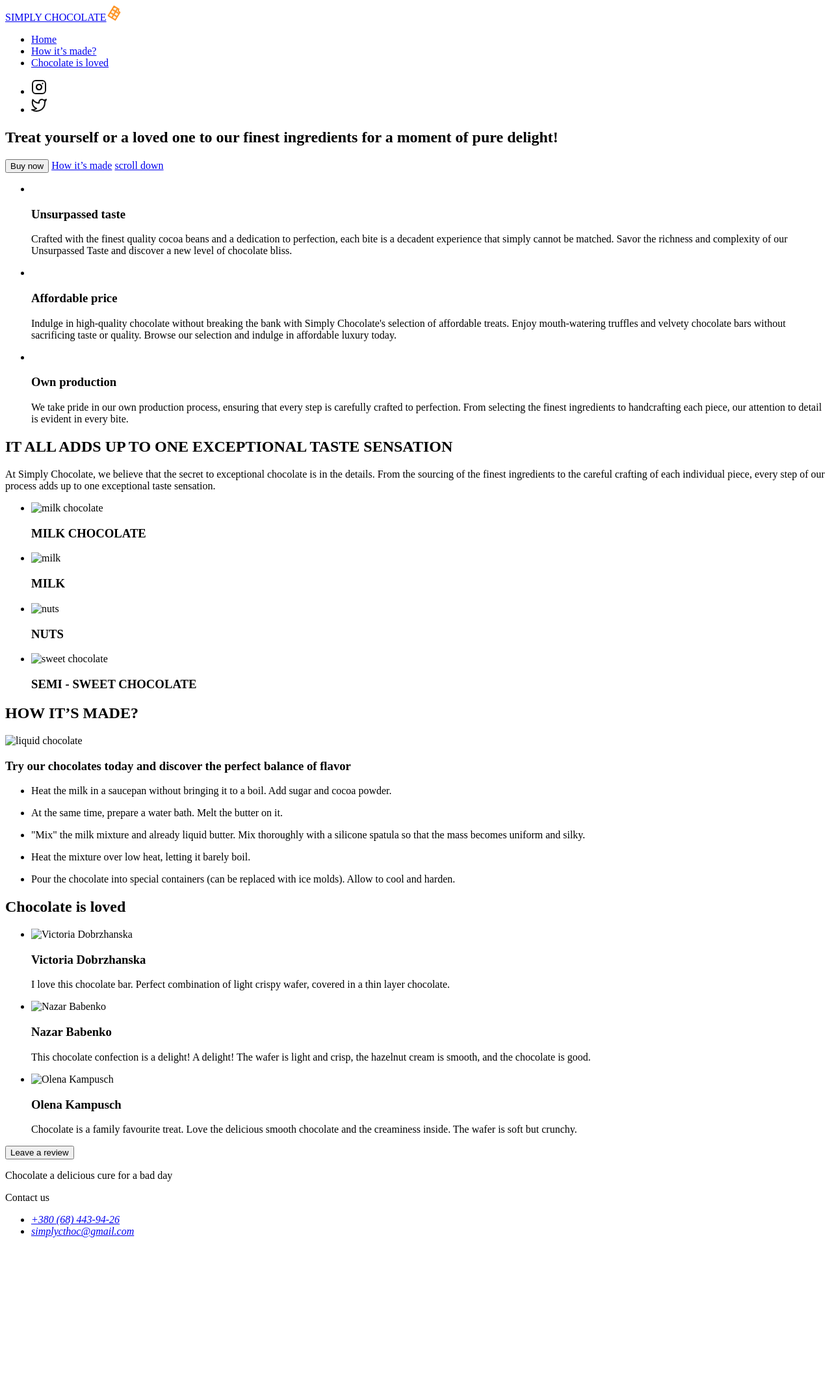
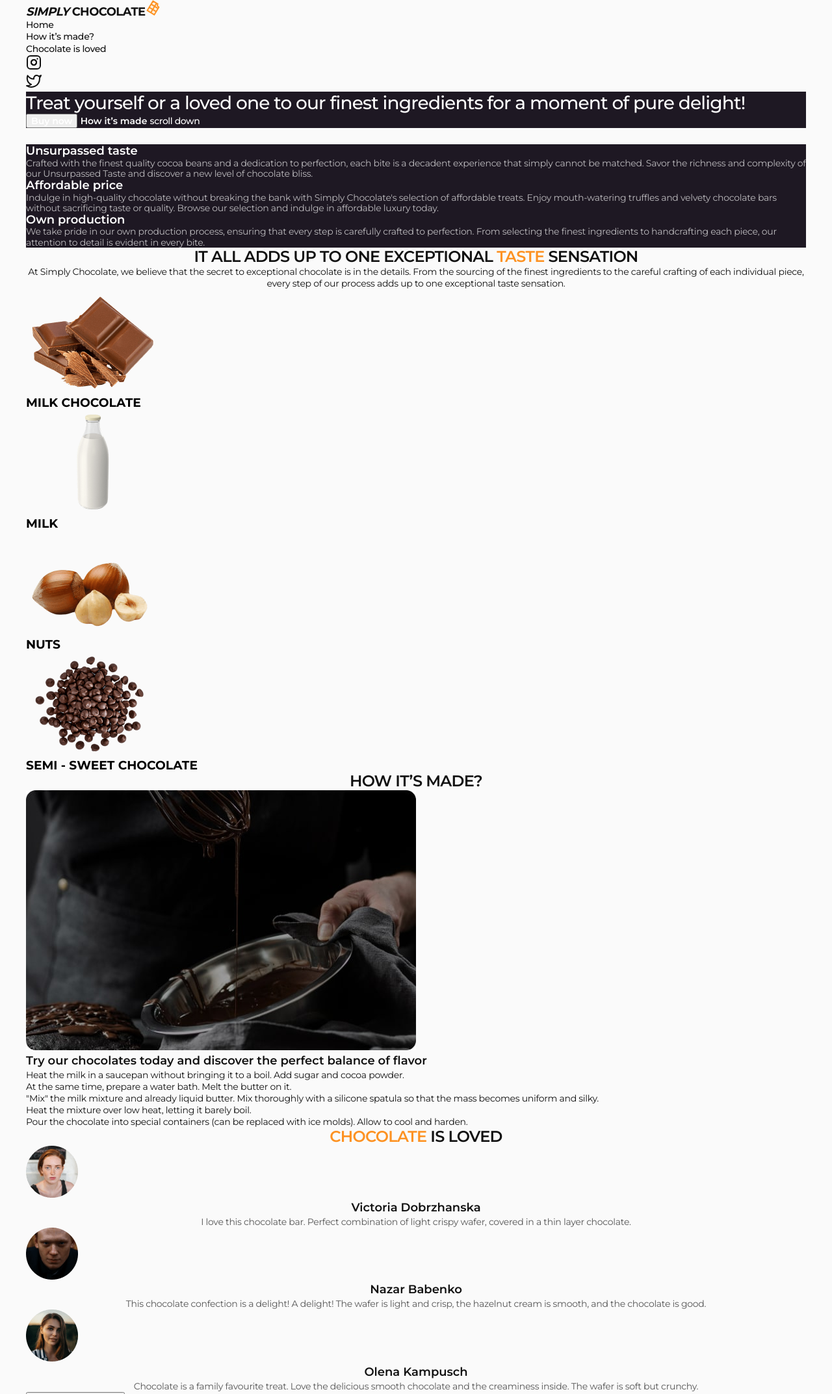
Before and after one commit to oxonomy14/fs-113-goit-markup-cw-01, a plain HTML site: page index.html in a window 1280 px wide. Shown: the top 2145 px of the page at 65% size. Before the commit the page ends 1920 px from the top, so only its background shows below. Drawn offline with nearby package versions, Linux system fonts and the light colour scheme.

Commit message:
finished css module-2

```diff
--- a/css/style.css
+++ b/css/style.css
@@ -0,0 +1,269 @@
+body {
+  font-family: "Montserrat", sans-serif;
+  width: 1200px;
+  margin: 0 auto;
+  background-color: #fafafa;
+}
+
+ul,
+p,
+h1,
+h2,
+h3 {
+  margin: 0;
+  padding: 0;
+}
+
+ul {
+  list-style: none;
+}
+
+a {
+  text-decoration: none;
+}
+
+address {
+  font-style: normal;
+}
+
+button {
+  font-family: inherit;
+}
+
+.section-title {
+  font-weight: 600;
+  font-size: 24px;
+  line-height: 1.16667;
+  letter-spacing: -0.03em;
+  text-transform: uppercase;
+  text-align: center;
+  color: #111;
+}
+
+.section-title span {
+  color: #fd9222;
+}
+
+/* ------------------- HEADER ----------- */
+
+.header-logo {
+  font-weight: 700;
+  font-size: 18px;
+  line-height: 1.11;
+  letter-spacing: -0.03em;
+  color: #111;
+}
+
+.header-logo span {
+  font-style: italic;
+}
+
+.header-menu-link {
+  font-weight: 500;
+  font-size: 14px;
+  line-height: 1.14286;
+  letter-spacing: -0.02em;
+  color: #111;
+}
+
+.header-menu-link:hover,
+.header-menu-link:focus {
+  color: #fd9222;
+}
+
+/* ---------------------- HERO ---------- */
+
+.hero {
+  background-color: #1e1823;
+  margin-bottom: 25px;
+}
+.hero-title {
+  font-weight: 500;
+  font-size: 28px;
+  line-height: 1.21429;
+  letter-spacing: -0.03em;
+  color: #fff;
+}
+.hero-btn {
+  font-family: inherit;
+  font-weight: 600;
+  font-size: 14px;
+  color: #fff;
+}
+.hero-ancor-link {
+  font-weight: 600;
+  font-size: 14px;
+  color: #fff;
+}
+
+.hero-scroll-link {
+  font-weight: 500;
+  font-size: 14px;
+  line-height: 1.28571;
+  letter-spacing: -0.03em;
+  color: #fff;
+}
+
+/* --------------------- FEATURES ---------------- */
+
+.features {
+  background-color: #1e1823;
+}
+
+.visually-hidden {
+  position: absolute;
+  width: 1px;
+  height: 1px;
+  margin: -1px;
+  border: 0;
+  padding: 0;
+  white-space: nowrap;
+  clip-path: inset(100%);
+  clip: rect(0 0 0 0);
+  overflow: hidden;
+}
+
+.features-list {
+}
+.features-item {
+}
+
+.features-subtitle {
+  font-weight: 600;
+  font-size: 18px;
+  color: #fff;
+}
+
+.features-item-text {
+  font-size: 14px;
+  letter-spacing: -0.02em;
+  color: rgba(255, 255, 255, 0.7);
+}
+
+/* --------------- TASTE ----------------------- */
+
+.section-taste {
+}
+
+.taste-text {
+  font-size: 14px;
+  line-height: 1.28571;
+  letter-spacing: -0.02em;
+  text-align: center;
+  color: #111;
+}
+
+.taste-list {
+}
+.taste-item {
+}
+.taste-item-img {
+}
+.taste-subtitle {
+}
+
+/* -------------- HOW IT’S MADE ------------------- */
+
+.section-made {
+}
+
+.made {
+}
+
+.made-image {
+}
+.made-subtitle {
+  font-weight: 600;
+  font-size: 18px;
+  line-height: 1.33333;
+  color: #111;
+}
+.made-list {
+}
+.made-item {
+}
+.made-text {
+  font-size: 14px;
+  line-height: 1.28571;
+  letter-spacing: -0.02em;
+  color: #111;
+}
+
+/* ---------------------------------------- */
+
+.reviews {
+}
+
+.reviews-list {
+}
+.reviews-item {
+}
+.reviews-image {
+}
+.reviews-subtitle {
+  font-weight: 600;
+  font-size: 18px;
+  line-height: 1.33333;
+  text-align: center;
+  color: #111;
+}
+.reviews-text {
+  font-size: 14px;
+  line-height: 1.28571;
+  letter-spacing: -0.02em;
+  text-align: center;
+  color: rgba(17, 17, 17, 0.7);
+}
+.reviews-btn {
+  font-weight: 600;
+  font-size: 18px;
+  color: #111;
+}
+
+/* ---------------------------------------------------- */
+
+.footer {
+  background-color: #1e1823;
+}
+.footer-title {
+  font-weight: 500;
+  font-size: 28px;
+  line-height: 1.21429;
+  letter-spacing: -0.02em;
+  color: #fd9222;
+}
+
+.footer-title span {
+  color: #fff;
+}
+
+.footer-subtitle {
+  font-weight: 500;
+  font-size: 14px;
+  line-height: 1.28571;
+  text-align: center;
+  color: #fff;
+}
+.footer-address {
+}
+.footer-address-list {
+}
+.footer-address-item {
+}
+
+.footer-address-item-link {
+  font-size: 14px;
+  line-height: 1.28571;
+  letter-spacing: -0.02em;
+  text-align: center;
+  color: #fff;
+}
+
+.footer-navigation {
+}
+.footer-menu-list {
+}
+.footer-menu-item {
+}
+.footer-menu-link {
+}
--- a/index.html
+++ b/index.html
@@ -3,62 +3,86 @@
   <head>
     <meta charset="UTF-8" />
     <meta name="viewport" content="width=device-width, initial-scale=1.0" />
+    <link rel="preconnect" href="https://fonts.googleapis.com" />
+    <link rel="preconnect" href="https://fonts.gstatic.com" crossorigin />
+    <link
+      href="https://fonts.googleapis.com/css2?family=Montserrat:wght@300;400;500;600;700&display=swap"
+      rel="stylesheet"
+    />
+
     <title>SIMPLY CHOCOLATE</title>
+    <link
+      rel="stylesheet"
+      href="https://cdn.jsdelivr.net/npm/modern-normalize@2.0.0/modern-normalize.min.css"
+    />
+    <link rel="stylesheet" href="./css/style.css" />
   </head>
   <body>
-    <main>
-      <header>
-        <nav>
-          <a href="#"
-            >SIMPLY CHOCOLATE<img
+    <header class="header">
+      <nav class="header-navigation">
+        <a class="header-logo" href="#"
+          ><span>SIMPLY</span> CHOCOLATE<img
             src="./images/icons/chocolate.svg"
             alt="CHOCOLATE"
         /></a>
-          <ul>
-            <li><a href="#">Home</a></li>
-            <li><a href="#">How it’s made?</a></li>
-            <li><a href="#">Chocolate is loved</a></li>
+        <ul class="header-menu-list">
+          <li class="header-menu-item">
+            <a class="header-menu-link" href="#">Home</a>
+          </li>
+          <li class="header-menu-item">
+            <a class="header-menu-link" href="#">How it’s made?</a>
+          </li>
+          <li class="header-menu-item">
+            <a class="header-menu-link" href="#">Chocolate is loved</a>
+          </li>
         </ul>
       </nav>
-        <ul>
-          <li>
-            <a href="" target="_blank" rel="noopener noreferrer"
+      <ul class="header-soc-list">
+        <li class="header-soc-item">
+          <a
+            class="header-soc-link"
+            href=""
+            target="_blank"
+            rel="noopener noreferrer"
             ><img src="./images/icons/instagram.svg" alt="Instagram"
           /></a>
         </li>
-          <li>
-            <a href="" target="_blank" rel="noopener noreferrer"
+        <li class="header-soc-item">
+          <a
+            class="header-soc-link"
+            href=""
+            target="_blank"
+            rel="noopener noreferrer"
             ><img src="./images/icons/twitter.svg" alt="X"
           /></a>
         </li>
       </ul>
     </header>
-      <section>
-        <h1>
+    <main>
+      <section class="hero">
+        <h1 class="hero-title">
           Treat yourself or a loved one to our finest ingredients for a moment
           of pure delight!
         </h1>
-        <button type="button">Buy now</button>
-        <a href="#howitmade">How it’s made</a>
-        <a href="#scrolldown">scroll down</a>
+        <button class="hero-btn" type="button">Buy now</button>
+        <a class="hero-ancor-link" href="#howitmade">How it’s made</a>
+        <a class="hero-scroll-link" href="#scrolldown">scroll down</a>
       </section>
-      <section>
-        <h2 hidden>Avantages</h2>
-        <ul>
-          <li>
-            <img src="" alt="" />
-            <h3>Unsurpassed taste</h3>
-            <p>
+      <section class="features">
+        <h2 class="visually-hidden">Avantages</h2>
+        <ul class="features-list">
+          <li class="features-item">
+            <h3 class="features-subtitle">Unsurpassed taste</h3>
+            <p class="features-item-text">
               Crafted with the finest quality cocoa beans and a dedication to
               perfection, each bite is a decadent experience that simply cannot
               be matched. Savor the richness and complexity of our Unsurpassed
               Taste and discover a new level of chocolate bliss.
             </p>
           </li>
-          <li>
-            <img src="" alt="" />
-            <h3>Affordable price</h3>
-            <p>
+          <li class="features-item">
+            <h3 class="features-subtitle">Affordable price</h3>
+            <p class="features-item-text">
               Indulge in high-quality chocolate without breaking the bank with
               Simply Chocolate's selection of affordable treats. Enjoy
               mouth-watering truffles and velvety chocolate bars without
@@ -66,10 +90,9 @@
               affordable luxury today.
             </p>
           </li>
-          <li>
-            <img src="" alt="" />
-            <h3>Own production</h3>
-            <p>
+          <li class="features-item">
+            <h3 class="features-subtitle">Own production</h3>
+            <p class="features-item-text">
               We take pride in our own production process, ensuring that every
               step is carefully crafted to perfection. From selecting the finest
               ingredients to handcrafting each piece, our attention to detail is
@@ -78,114 +101,192 @@
           </li>
         </ul>
       </section>
-      <section>
-        <h2>IT ALL ADDS UP TO ONE EXCEPTIONAL <span>TASTE</span> SENSATION</h2>
-        <p>
+      <section class="section-taste">
+        <h2 class="taste-title section-title">
+          IT ALL ADDS UP TO ONE EXCEPTIONAL <span>TASTE</span> SENSATION
+        </h2>
+        <p class="taste-text">
           At Simply Chocolate, we believe that the secret to exceptional
           chocolate is in the details. From the sourcing of the finest
           ingredients to the careful crafting of each individual piece, every
           step of our process adds up to one exceptional taste sensation.
         </p>
-        <ul>
-          <li>
-            <img src="" alt="milk chocolate" width="206" height="160" />
-            <h3>MILK CHOCOLATE</h3>
+        <ul class="taste-list">
+          <li class="taste-item">
+            <img
+              class="taste-item-img"
+              src="./images/chocolate.png"
+              alt="milk chocolate"
+              width="206"
+              height="160"
+            />
+            <h3 class="taste-subtitle">MILK CHOCOLATE</h3>
           </li>
-          <li>
-            <img src="" alt="milk" width="206" height="160" />
-            <h3>MILK</h3>
+          <li class="taste-item">
+            <img
+              class="taste-item-img"
+              src="./images/milk-white.png"
+              alt="milk"
+              width="206"
+              height="160"
+            />
+            <h3 class="taste-subtitle">MILK</h3>
           </li>
-          <li>
-            <img src="" alt="nuts" width="206" height="160" />
-            <h3>NUTS</h3>
+          <li class="taste-item">
+            <img
+              class="taste-item-img"
+              src="./images/nuts.png"
+              alt="nuts"
+              width="206"
+              height="160"
+            />
+            <h3 class="taste-subtitle">NUTS</h3>
           </li>
-          <li>
-            <img src="" alt="sweet chocolate" width="206" height="160" />
-            <h3>SEMI - SWEET CHOCOLATE</h3>
+          <li class="taste-item">
+            <img
+              class="taste-item-img"
+              src="./images/coffe.png"
+              alt="sweet chocolate"
+              width="206"
+              height="160"
+            />
+            <h3 class="taste-subtitle">SEMI - SWEET CHOCOLATE</h3>
           </li>
         </ul>
       </section>
-      <section id="howitmade">
-        <h2>HOW IT’S MADE?</h2>
-        <img src="" alt="liquid chocolate" width="600" height="400" />
-        <h3>
+      <section id="howitmade" class="section-made">
+        <div class="made">
+          <h2 class="made-title section-title">HOW IT’S MADE?</h2>
+          <img
+            class="made-image"
+            src="./images/made-chocolate.jpg"
+            alt="liquid chocolate"
+            width="600"
+            height="400"
+          />
+        </div>
+        <h3 class="made-subtitle">
           Try our chocolates today and discover the perfect balance of flavor
         </h3>
-        <ul>
-          <li>
-            <p>
+        <ul class="made-list">
+          <li class="made-item">
+            <p class="made-text">
               Heat the milk in a saucepan without bringing it to a boil. Add
               sugar and cocoa powder.
             </p>
           </li>
-          <li>
-            <p>
+          <li class="made-item">
+            <p class="made-text">
               At the same time, prepare a water bath. Melt the butter on it.
             </p>
           </li>
-          <li>
-            <p>
+          <li class="made-item">
+            <p class="made-text">
               "Mix" the milk mixture and already liquid butter. Mix thoroughly
               with a silicone spatula so that the mass becomes uniform and
               silky.
             </p>
           </li>
-          <li>
-            <p>Heat the mixture over low heat, letting it barely boil.</p>
+          <li class="made-item">
+            <p class="made-text">
+              Heat the mixture over low heat, letting it barely boil.
+            </p>
           </li>
-          <li>
-            <p>
+          <li class="made-item">
+            <p class="made-text">
               Pour the chocolate into special containers (can be replaced with
               ice molds). Allow to cool and harden.
             </p>
           </li>
         </ul>
       </section>
-      <section>
-        <h2>Chocolate is loved</h2>
-        <ul>
-          <li>
-            <img src="" alt="Victoria Dobrzhanska" width="80" height="80" />
-            <h3>Victoria Dobrzhanska</h3>
-            <p>
+      <section class="reviews">
+        <h2 class="reviews-title section-title">
+          <span>Chocolate</span> is loved
+        </h2>
+        <ul class="reviews-list">
+          <li class="reviews-item">
+            <img
+              class="reviews-image"
+              src="./images/Victoria-Dobrzhanska.png"
+              alt="Victoria Dobrzhanska"
+              width="80"
+              height="80"
+            />
+            <h3 class="reviews-subtitle">Victoria Dobrzhanska</h3>
+            <p class="reviews-text">
               I love this chocolate bar. Perfect combination of light crispy
               wafer, covered in a thin layer chocolate.
             </p>
           </li>
-          <li>
-            <img src="" alt="Nazar Babenko" width="80" height="80" />
-            <h3>Nazar Babenko</h3>
-            <p>
+          <li class="reviews-item">
+            <img
+              class="reviews-image"
+              src="./images/Nazar-Babenko.png"
+              alt="Nazar Babenko"
+              width="80"
+              height="80"
+            />
+            <h3 class="reviews-subtitle">Nazar Babenko</h3>
+            <p class="reviews-text">
               This chocolate confection is a delight! A delight! The wafer is
               light and crisp, the hazelnut cream is smooth, and the chocolate
               is good.
             </p>
           </li>
-          <li>
-            <img src="" alt="Olena Kampusch" width="80" height="80" />
-            <h3>Olena Kampusch</h3>
-            <p>
+          <li class="reviews-item">
+            <img
+              class="reviews-image"
+              src="./images/Olena-Kampusch.png"
+              alt="Olena Kampusch"
+              width="80"
+              height="80"
+            />
+            <h3 class="reviews-subtitle">Olena Kampusch</h3>
+            <p class="reviews-text">
               Chocolate is a family favourite treat. Love the delicious smooth
               chocolate and the creaminess inside. The wafer is soft but
               crunchy.
             </p>
           </li>
         </ul>
-        <button type="button">Leave a review</button>
+        <button class="reviews-btn" type="button">Leave a review</button>
       </section>
     </main>
 
-    <footer>
-      <p>Chocolate a delicious cure for a bad day</p>
-      <p>Contact us</p>
-      <address>
-        <ul>
-          <li><a href="tel:380684439426">+380 (68) 443-94-26</a></li>
-          <li>
-            <a href="mailto:simplycthoc@gmail.com">simplycthoc@gmail.com</a>
+    <footer class="footer">
+      <p class="footer-title">
+        Chocolate <span>a delicious cure for a bad day</span>
+      </p>
+      <p class="footer-subtitle">Contact us</p>
+      <address class="footer-address">
+        <ul class="footer-address-list">
+          <li class="footer-address-item">
+            <a class="footer-address-item-link" href="tel:380684439426"
+              >+380 (68) 443-94-26</a
+            >
+          </li>
+          <li class="footer-address-item">
+            <a
+              class="footer-address-item-link"
+              href="mailto:simplycthoc@gmail.com"
+              >simplycthoc@gmail.com</a
+            >
           </li>
         </ul>
       </address>
+      <nav class="footer-navigation"></nav>
+      <ul class="footer-menu-list">
+        <li class="footer-menu-item">
+          <a href="" class="footer-menu-link">Home</a>
+        </li>
+        <li class="footer-menu-item">
+          <a href="" class="footer-menu-link">How it’s made?</a>
+        </li>
+        <li class="footer-menu-item">
+          <a href="" class="footer-menu-link">Chocolate is loved</a>
+        </li>
+      </ul>
     </footer>
   </body>
 </html>
```
Also changed, not shown: images/Nazar-Babenko.png (added), images/Olena-Kampusch.png (added), images/Victoria-Dobrzhanska.png (added), images/chocolate.png (added), images/coffe.png (added), images/icons.svg (added), images/made-chocolate.jpg (added), images/milk-white.png (added), images/nuts.png (added), 1 other file. Lines whose indentation alone changed are shown as unchanged.
